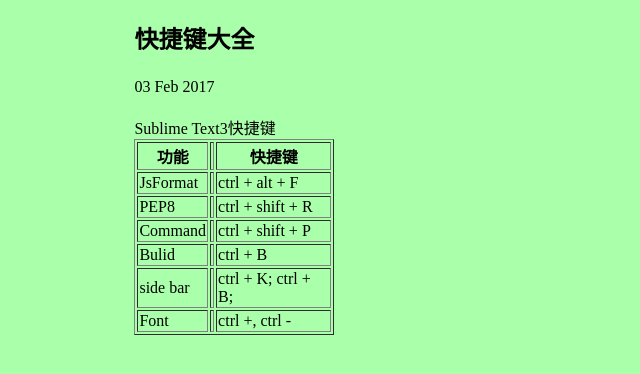
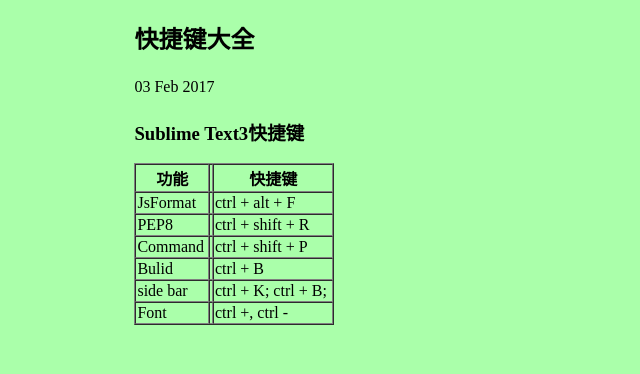
Before and after one commit to ftconan/pinmingkenan.github.io, a Jekyll site: the page built from _posts/2017-02-03-快捷键大全.html, in a window 1280 px wide. Shown: the top 374 px of the page, without its empty margins (0-640 px from the left). Built offline with Jekyll 4.4.1, drawn with Linux system fonts in a browser that asks for light colours.

Commit message:
修改表格样式

```diff
--- a/_posts/2017-02-03-快捷键大全.html
+++ b/_posts/2017-02-03-快捷键大全.html
@@ -7,8 +7,8 @@ title: 快捷键大全
 	<h2>{{ page.title }}</h2>
 	<p>{{ page.date | date_to_string }}</p>
 	<p>
-		<table width="200" border="1">
-			<capiton>Sublime Text3快捷键</capiton>
+		<h3>Sublime Text3快捷键</h3>
+		<table width="200" border="1" cellspacing="0">
 			<thead>
 				<tr>
 					<th>功能</th>
```
